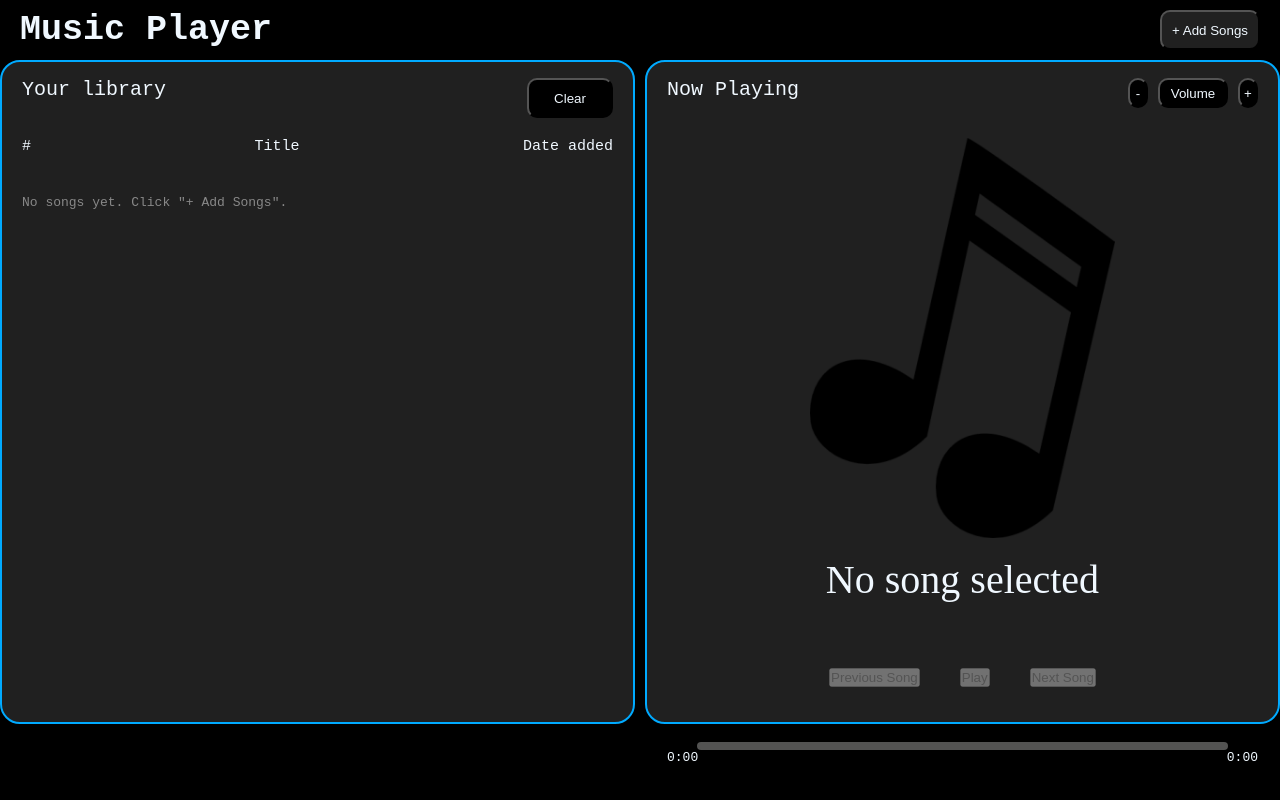
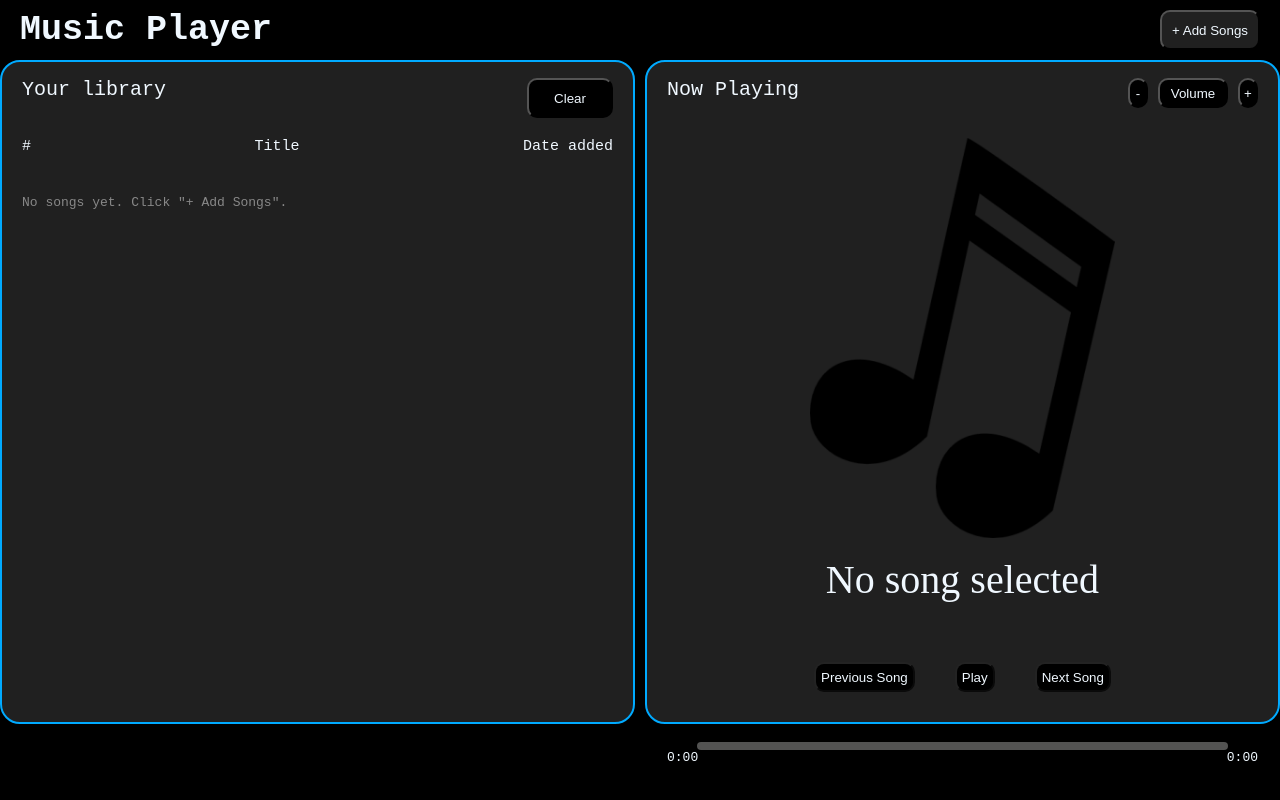
Before and after one commit to Aditya0058/Music-Player, a React (Vite) app: page / in a window 1280 px wide. Built offline with nearby package versions, Linux system fonts and the light colour scheme.

Commit message:
Added auto play next song functionality

```diff
--- a/src/NowPlaying.css
+++ b/src/NowPlaying.css
@@ -104,3 +104,11 @@
     gap: 40px;
 
 }
+.togle-play-pause, .prev-song, .next-song {
+    background-color: rgb(0, 0, 0);
+    border-radius: 10px;
+    height: 30px;
+    padding: 5px;
+    color: aliceblue;
+    cursor: pointer;
+}
```
